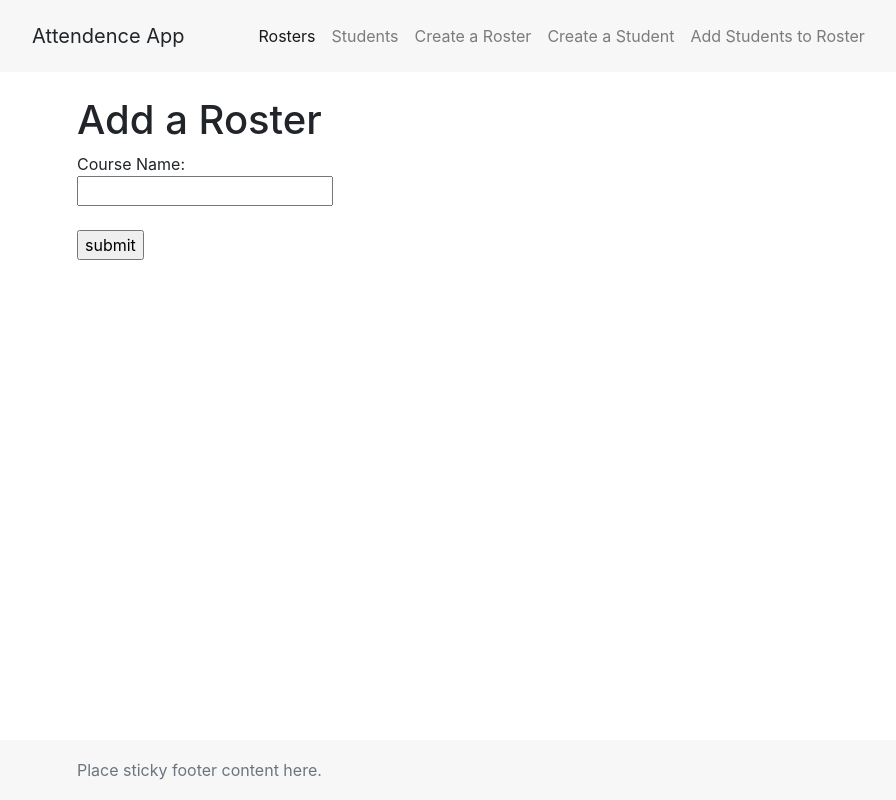
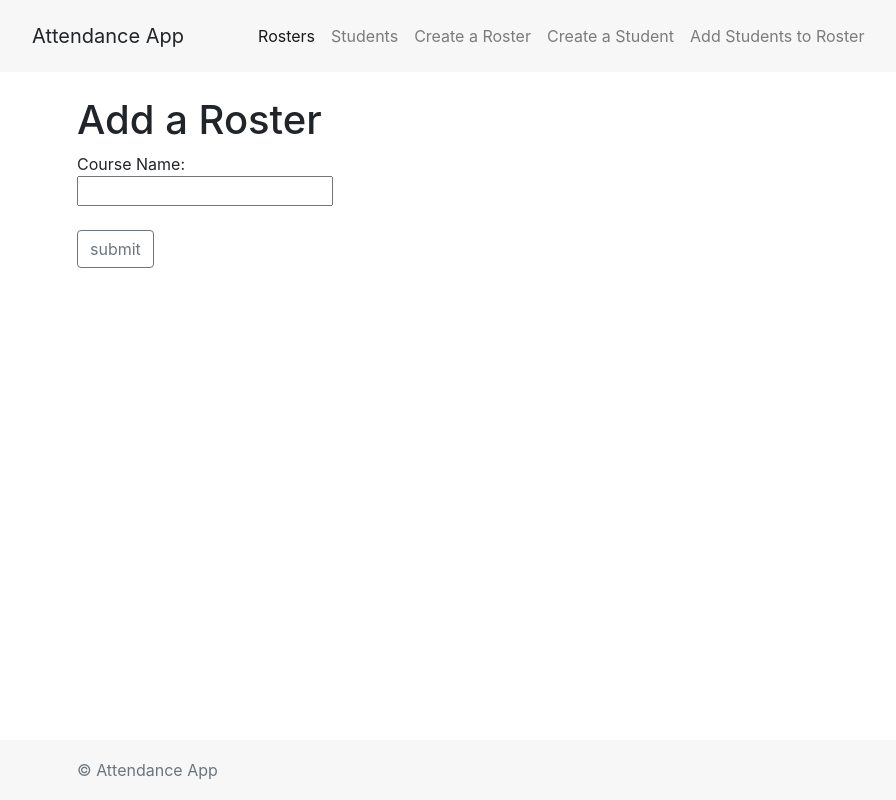
Before and after one commit to jjames1011/attendenceapp, a Flask app: page /add_roster in a window 1280 px wide. Shown: the whole page, without its empty margins (8-904 px from the left). Run offline with Flask 2, Linux system fonts and the light colour scheme; some libraries are stand-ins or nearby versions.

Commit message:
Added styling to create roster link and submit buttons

```diff
--- a/templates/add_roster.html
+++ b/templates/add_roster.html
@@ -10,8 +10,7 @@ sent as a POST request to /add_roster route handler.-->
     <input type="text" name="course_name" /><br>
     <label class="error">{{name_error}}</label><br>
 
-
-    <input type="submit" value="submit" />
+    <input type="submit" class="btn btn-outline-secondary" value="submit" />
 
 </form>
 
--- a/templates/add_session.html
+++ b/templates/add_session.html
@@ -16,9 +16,9 @@ sent as a POST request to /add_roster route handler.-->
     <label>End: </label>
     <input type="text" name="session_end" /><br>
 
-    <input type="hidden" name="roster_id" value="{{roster.id}}"/>
+    <input type="hidden" name="roster_id" value="{{roster.id}}" />
 
-    <input type="submit" value="submit" />
+    <input type="submit" class="btn btn-outline-secondary" value="submit" />
 
 </form>
 
--- a/templates/base.html
+++ b/templates/base.html
@@ -18,7 +18,7 @@
         <button class="navbar-toggler navbar-toggler-right" type="button" data-toggle="collapse" data-target="#navbarCollapse" aria-controls="navbarCollapse" aria-expanded="false" aria-label="Toggle navigation">
     <span class="navbar-toggler-icon"></span>
   </button>
-        <a class="navbar-brand">Attendence App</a>
+        <a class="navbar-brand">Attendance App</a>
         <div class="collapse navbar-collapse" id="navbarCollapse">
             <div class="navbar-nav mr-auto">
                 <a class="nav-item nav-link active" href="/list_rosters">Rosters <span class="sr-only">(current)</span></a>
@@ -37,7 +37,7 @@
 
     <footer class="footer">
         <div class="container">
-            <span class="text-muted">Place sticky footer content here.</span>
+            <span class="text-muted">&copy; Attendance App</span>
 
         </div>
 
```
Also changed, not shown: templates/add_student.html (+6 -6 lines), templates/add_student_to_roster.html (+9 -13 lines), templates/list_rosters.html (+6 -2 lines).
